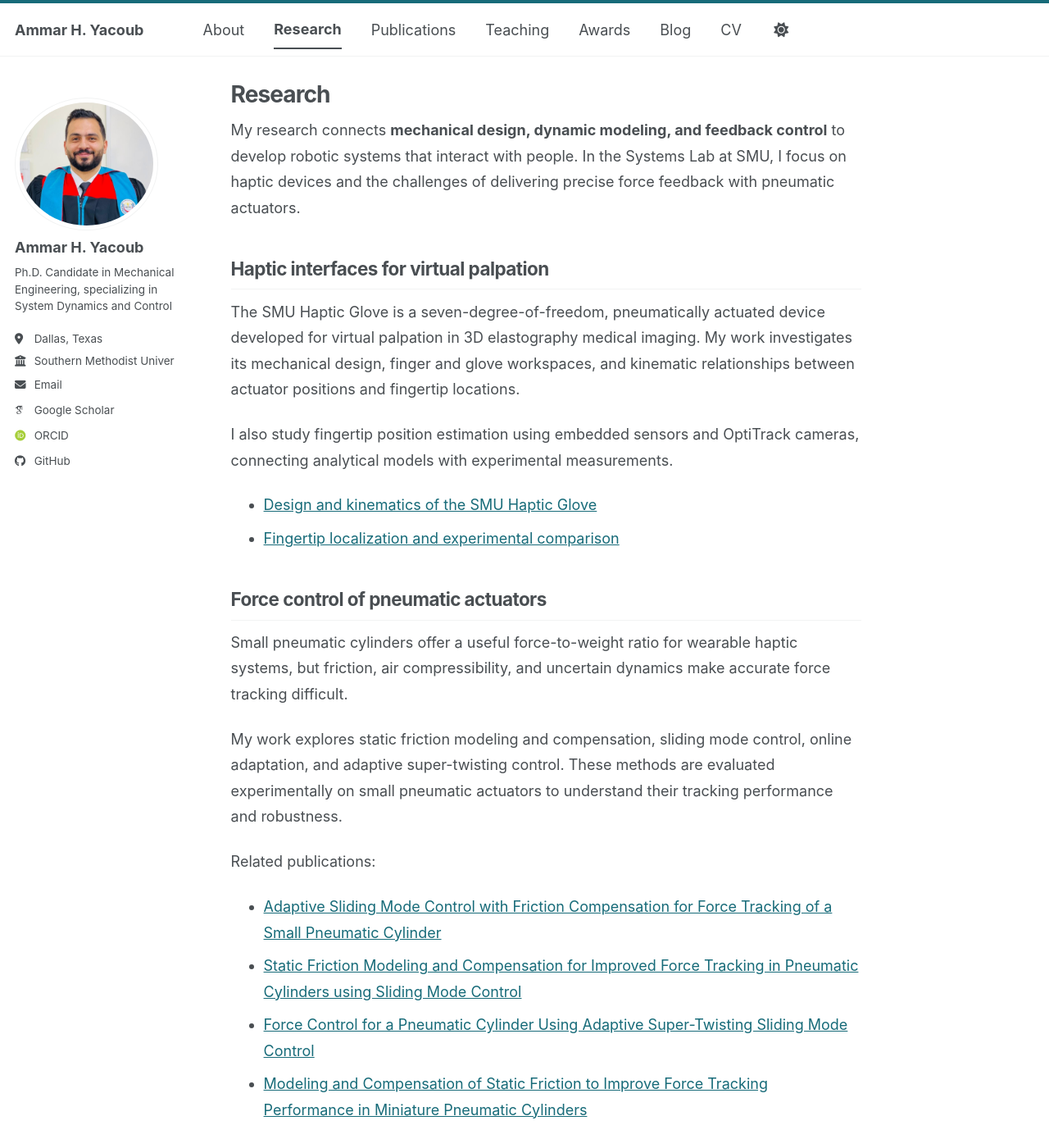
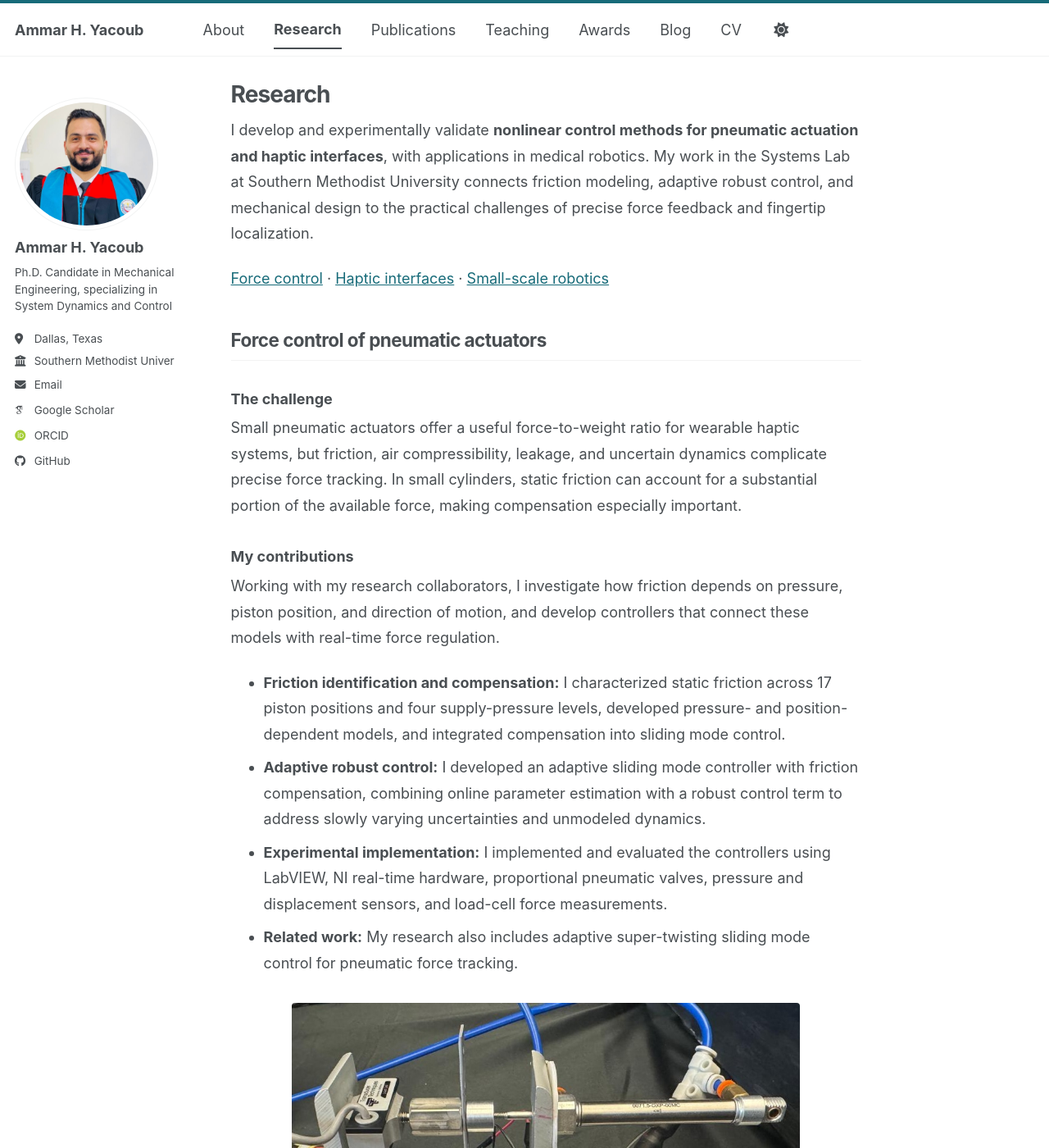
Before and after one commit to AmmarYacoub/AmmarYacoub.github.io, a Jekyll site: the page built from _pages/research.md, in a window 1280 px wide and 1400 px high. Shown: the whole window at 82% size. Built offline with Jekyll 4.4.1, drawn with Linux system fonts in a browser that asks for light colours; some web fonts are replaced; a script bundle is joined from its source files by our own code; library files that are not in the unit come from our copies; some of the changed text lies outside the part shown.

Commit message:
Strengthen Research page with paper-backed contributions and experimental results

```diff
--- a/_pages/research.md
+++ b/_pages/research.md
@@ -2,41 +2,84 @@
 title: "Research"
 permalink: /research/
 author_profile: true
-excerpt: "Haptic interfaces, pneumatic actuation, and robust nonlinear control for medical robotics."
+excerpt: "Experimentally validated nonlinear control, pneumatic force actuation, and haptic interfaces for virtual palpation."
 ---
 
-My research connects **mechanical design, dynamic modeling, and feedback control** to develop robotic systems that interact with people. In the Systems Lab at SMU, I focus on haptic devices and the challenges of delivering precise force feedback with pneumatic actuators.
+I develop and experimentally validate **nonlinear control methods for pneumatic actuation and haptic interfaces**, with applications in medical robotics. My work in the Systems Lab at Southern Methodist University connects friction modeling, adaptive robust control, and mechanical design to the practical challenges of precise force feedback and fingertip localization.
 
-## Haptic interfaces for virtual palpation
-
-The SMU Haptic Glove is a seven-degree-of-freedom, pneumatically actuated device developed for virtual palpation in 3D elastography medical imaging. My work investigates its mechanical design, finger and glove workspaces, and kinematic relationships between actuator positions and fingertip locations.
-
-I also study fingertip position estimation using embedded sensors and OptiTrack cameras, connecting analytical models with experimental measurements.
-
-- [Design and kinematics of the SMU Haptic Glove]({{ '/publication/Design' | relative_url }})
-- [Fingertip localization and experimental comparison]({{ '/publication/MECC25' | relative_url }})
+[Force control](#force-control-of-pneumatic-actuators) · [Haptic interfaces](#haptic-interfaces-for-virtual-palpation) · [Small-scale robotics](#small-scale-robotics)
 
 ## Force control of pneumatic actuators
 
-Small pneumatic cylinders offer a useful force-to-weight ratio for wearable haptic systems, but friction, air compressibility, and uncertain dynamics make accurate force tracking difficult.
+### The challenge
 
-My work explores static friction modeling and compensation, sliding mode control, online adaptation, and adaptive super-twisting control. These methods are evaluated experimentally on small pneumatic actuators to understand their tracking performance and robustness.
+Small pneumatic actuators offer a useful force-to-weight ratio for wearable haptic systems, but friction, air compressibility, leakage, and uncertain dynamics complicate precise force tracking. In small cylinders, static friction can account for a substantial portion of the available force, making compensation especially important.
 
-Related publications:
+### My contributions
+
+Working with my research collaborators, I investigate how friction depends on pressure, piston position, and direction of motion, and develop controllers that connect these models with real-time force regulation.
+
+- **Friction identification and compensation:** I characterized static friction across 17 piston positions and four supply-pressure levels, developed pressure- and position-dependent models, and integrated compensation into sliding mode control.
+- **Adaptive robust control:** I developed an adaptive sliding mode controller with friction compensation, combining online parameter estimation with a robust control term to address slowly varying uncertainties and unmodeled dynamics.
+- **Experimental implementation:** I implemented and evaluated the controllers using LabVIEW, NI real-time hardware, proportional pneumatic valves, pressure and displacement sensors, and load-cell force measurements.
+- **Related work:** My research also includes adaptive super-twisting sliding mode control for pneumatic force tracking.
+
+<figure class="research-figure">
+  <img src="{{ '/images/research/pneumatic-force-test-rig.jpg' | relative_url }}" alt="Small pneumatic cylinder mounted on a rail with a linear displacement sensor and load cell for force-control experiments" width="897" height="585" loading="lazy">
+  <figcaption>Force-control test rig with the cylinder, displacement sensor, and load cell. Photograph from the ACC 2026 paper, Fig. 8.</figcaption>
+</figure>
+
+### Selected experimental findings
+
+**Friction-compensated sliding mode control.** For a stationary piston tracking a 16 N, 1 Hz haversine reference, compensation reduced the relative force-amplitude error from **31.79% to 4.29%** and time delay from **81 ms to 45 ms**, compared with uncompensated SMC. These are amplitude-error and delay measurements under the reported test conditions, rather than overall RMS tracking errors. [ACC 2026, Table IV]({{ '/publication/ACC' | relative_url }}).
+
+**Adaptive sliding mode control.** In a fixed-piston experiment with a 10 N, 1 Hz sinusoidal reference, the adaptive controller reduced force-amplitude error from **2.465 N to 0.422 N** and zero-crossing delay from **71 ms to 45 ms**, compared with standard SMC. Validation during piston motion remains a next step in that study. [CDC paper, Table II]({{ '/publication/Adaptive' | relative_url }}).
+
+### Related publications
 
 - [Adaptive Sliding Mode Control with Friction Compensation for Force Tracking of a Small Pneumatic Cylinder]({{ '/publication/Adaptive' | relative_url }})
 - [Static Friction Modeling and Compensation for Improved Force Tracking in Pneumatic Cylinders using Sliding Mode Control]({{ '/publication/ACC' | relative_url }})
 - [Force Control for a Pneumatic Cylinder Using Adaptive Super-Twisting Sliding Mode Control]({{ '/publication/2027-07-01-pneumatic-cylinder-force-control' | relative_url }})
 - [Modeling and Compensation of Static Friction to Improve Force Tracking Performance in Miniature Pneumatic Cylinders]({{ '/publication/2015-10-01-paper-title-number-3' | relative_url }})
 
+## Haptic interfaces for virtual palpation
+
+### The challenge
+
+Virtual palpation of 3D elastographic images requires a haptic interface that can locate multiple fingertips and support directional force feedback. The SMU Haptic Glove addresses this challenge through a seven-degree-of-freedom mechanism with six pneumatically actuated degrees of freedom and one additional measured degree of freedom.
+
+### My contributions
+
+My collaborative work combines mechanical design with closed-form kinematic mappings from actuator displacement to fingertip location. I analyze reachable workspaces, manipulability, singularities, and quasi-static force transmission, then evaluate the kinematic predictions against physical measurements.
+
+- **Component-level validation:** I compared embedded-sensor fingertip estimates with a five-camera OptiTrack system for the index-finger and thumb substructures.
+- **Full-glove assessment:** I evaluated object-radius estimation using spherical and cylindrical objects grasped by a participant wearing the glove.
+- **Design analysis:** I investigated how geometry and joint limits affect localization, workspace, and theoretical fingertip-force capability.
+
+<figure class="research-figure research-figure--glove">
+  <img src="{{ '/images/research/smu-haptic-glove.png' | relative_url }}" alt="SMU Haptic Glove worn while touching a billiard ball during an object-size estimation experiment" width="778" height="726" loading="lazy">
+  <figcaption>The SMU Haptic Glove during object-size estimation. Photograph from the Mechanism and Machine Theory paper, Fig. 21.</figcaption>
+</figure>
+
+### Selected experimental findings
+
+Across **210 index-finger configurations and 142 thumb configurations**, the RMS error in the radial coordinate was **0.38 mm and 0.36 mm**, respectively, relative to motion capture. These component-level measurements do not include the additional effects of donning, alignment, or user-specific fitting. [Glove design paper, Table 4]({{ '/publication/Design' | relative_url }}).
+
+In a preliminary **single-participant** full-glove assessment, object-radius estimation RMSE was at most **1.03 mm** across the tested spheres and cylinders. This supports the localization approach under the tested conditions; it is not a clinical evaluation of virtual palpation. [Glove design paper, Tables 6–7]({{ '/publication/Design' | relative_url }}).
+
+### Related publications
+
+- [Design and kinematic analyses of the SMU haptic glove]({{ '/publication/Design' | relative_url }}) — mechanism design, kinematics, force-transmission analysis, and experimental validation.
+- [Comparative Analysis of Fingertip Location for the SMU Haptic Glove by OptiTrack Cameras and Embedded Position Sensors]({{ '/publication/MECC25' | relative_url }}) — the earlier fingertip-localization study.
+
 ## Small-scale robotics
 
-My research also includes a magnetically actuated millimeter-scale biped, extending my interest in actuation, dynamics, and robotic locomotion at small scales.
+My broader collaborative research includes a **magnetically actuated millimeter-scale biped**, extending my interest in actuation, dynamics, and robotic locomotion at small scales.
 
 [Read “Magnetically Actuated Millimeter-Scale Biped” →]({{ '/publication/2009-10-01-paper-title-number-1' | relative_url }})
 
 ## Research approach
 
-I combine analytical modeling with simulation and hardware experiments. My background in industrial automation informs an emphasis on implementation, measurement, and the practical limits of control algorithms.
+I connect **modeling → controller design → real-time implementation → experimental validation**. My background in industrial automation informs an emphasis on hardware behavior, measurement quality, and comparisons against meaningful baselines.
 
-For research inquiries, please [contact me by email](mailto:ayacoub@smu.edu).
+For research inquiries or potential collaborations, please [contact me by email](mailto:ayacoub@smu.edu).
--- a/assets/css/academic.css
+++ b/assets/css/academic.css
@@ -33,3 +33,9 @@
   .academic-actions { flex-direction: column; align-items: stretch; }
   .page__content { overflow-wrap: anywhere; }
 }
+
+/* Research photographs retain their aspect ratio at all screen sizes. */
+.research-figure { margin: 1.8rem 0; }
+.research-figure img { display: block; width: 100%; max-width: 620px; height: auto; margin: 0 auto; border-radius: 4px; }
+.research-figure--glove img { max-width: 440px; }
+.research-figure figcaption { margin-top: .65rem; font-size: .75em; line-height: 1.6; }
```
Also changed, not shown: images/research/pneumatic-force-test-rig.jpg (added), images/research/smu-haptic-glove.png (added).
